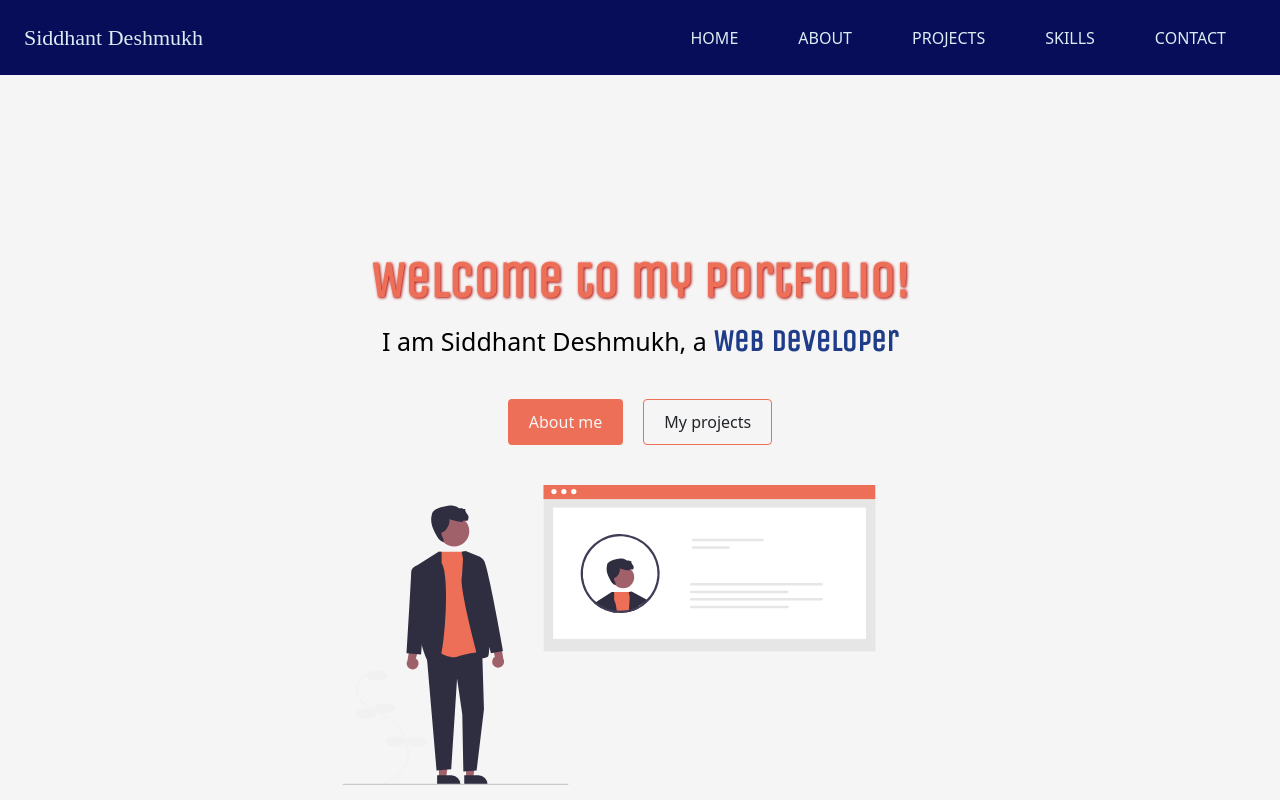
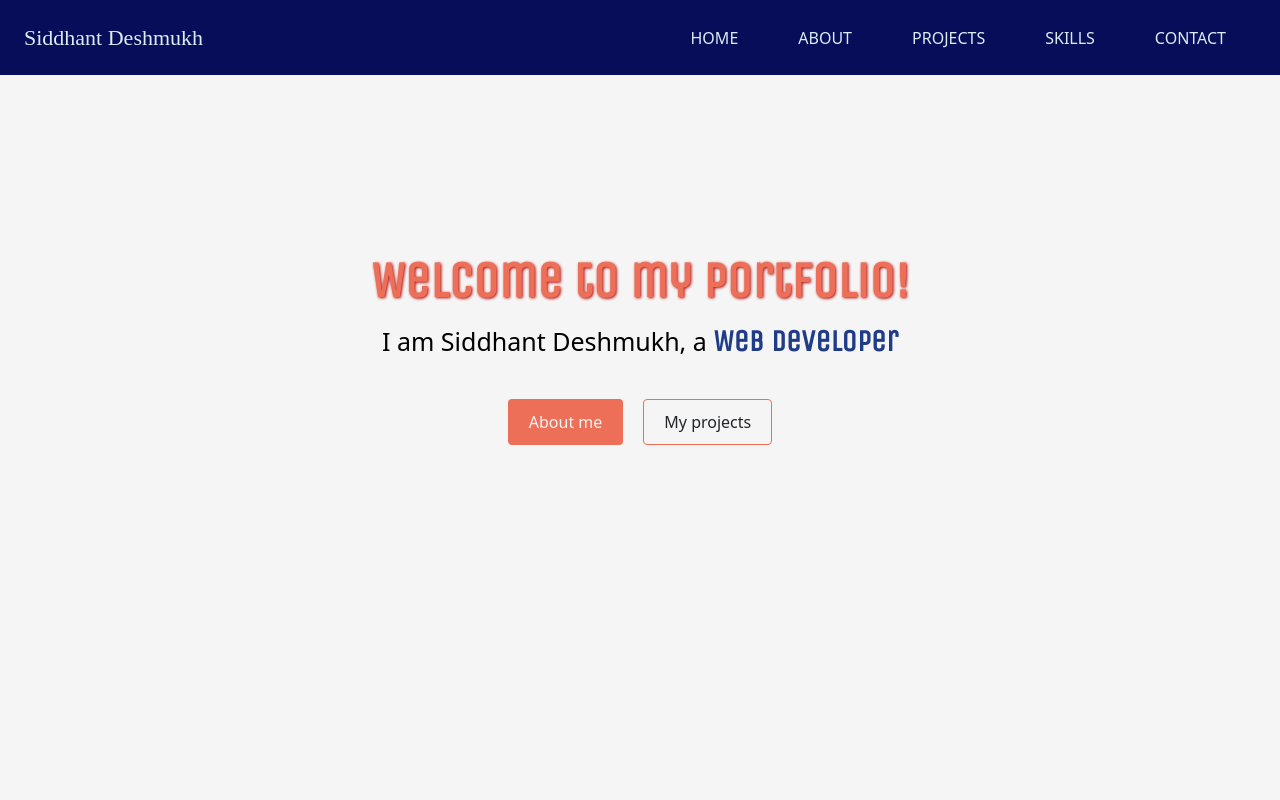
Before and after one commit to sid6145/portfolio, a React (Create React App) app: page / in a window 1280 px wide. Shown: the top 800 px of the page. Built offline with nearby package versions, Linux system fonts and the light colour scheme.

Commit message:
removed the image in home page as it was not looking good

```diff
--- a/src/Components/Home/index.js
+++ b/src/Components/Home/index.js
@@ -15,8 +15,6 @@ function Home() {
         <button className="btn btn-project">My projects</button>
         </div>
 
-        <img src="images/home-img.svg" />
-
     </div>
   );
 }
--- a/src/Components/Home/style.css
+++ b/src/Components/Home/style.css
@@ -1,7 +1,7 @@
 .home-container{
     padding:11rem 1rem;
     color: #EE6F57;
-    min-height: 130vh;
+    min-height: 100vh;
 }
 
 .img-container{
```
